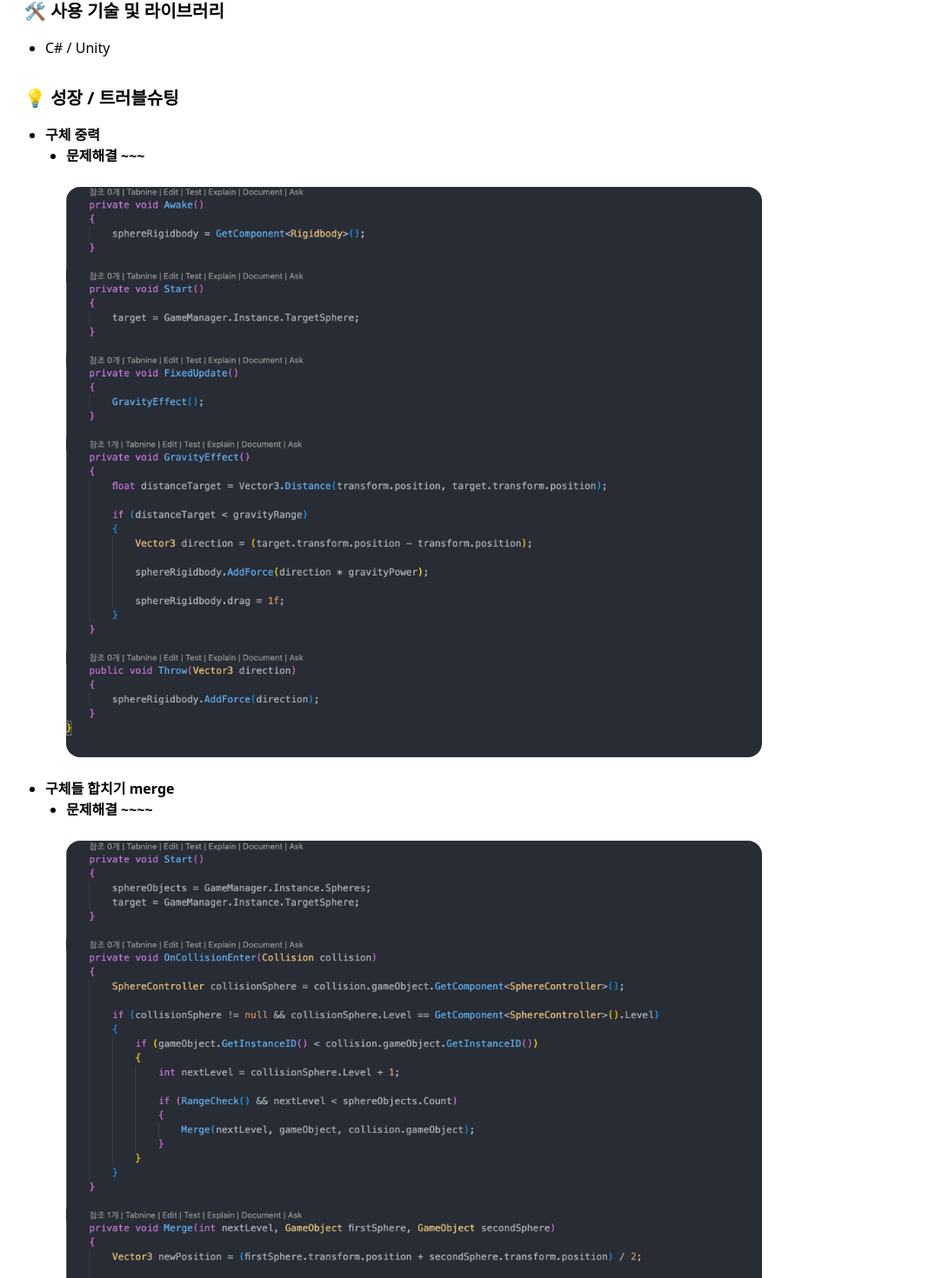
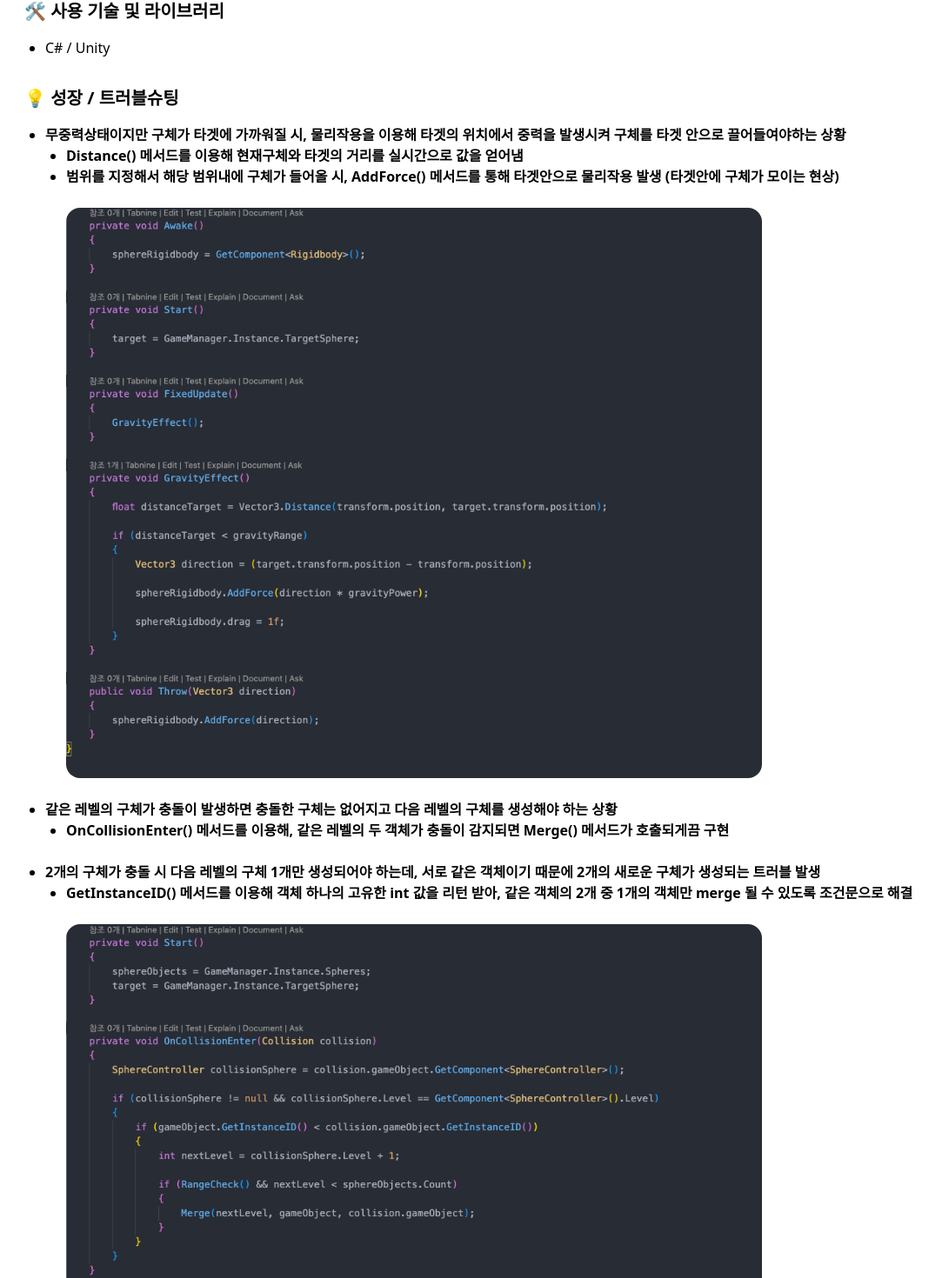
Before and after one commit to o220s/next-portfolio, a Next.js app: page /detail3 in a window 1280 px wide. Shown: the part 1073-2543 px from the top of the page at 87% size, without its empty margins (0-1083 px from the left). Built offline with nearby package versions, Linux system fonts and the light colour scheme.

Commit message:
feat : 트러블슈팅 기능설명추가

```diff
--- a/src/app/detail3/page.js
+++ b/src/app/detail3/page.js
@@ -56,7 +56,7 @@ export default function ProjectDetail() {
               </div>
               <div class="bg-orange-300 dark:bg-slate-700 p-4 rounded-2xl flex items-start">
                 <p>
-                  💡 같은 모양의 구체가 충돌하면 레벨업된 다른 구체가 생성,
+                  💡 같은 모양의 구체가 충돌하면 레벨 업된 다른 구체가 생성,
                   중력장 밖으로 구체가 튀어나갈 시 게임종료
                 </p>
               </div>
@@ -136,9 +136,21 @@ export default function ProjectDetail() {
             <strong>
               <ul className="list-disc pl-6">
                 <li>
-                  구체 중력
+                  무중력상태이지만 구체가 타겟에 가까워질 시, 물리작용을 이용해
+                  타겟의 위치에서 중력을 발생시켜 구체를 타겟 안으로
+                  끌어들여야하는 상황
                   <ul className="list-disc pl-6">
-                    <li>문제해결 ~~~</li>
+                    <li>
+                      Distance() 메서드를 이용해 현재구체와 타겟의 거리를
+                      실시간으로 값을 얻어냄
+                    </li>
+                  </ul>
+                  <ul className="list-disc pl-6">
+                    <li>
+                      범위를 지정해서 해당 범위내에 구체가 들어올 시, AddForce()
+                      메서드를 통해 타겟안으로 물리작용 발생 (타겟안에 구체가
+                      모이는 현상)
+                    </li>
                   </ul>
                   <ul className="list-disc pl-6">
                     <br />
@@ -154,9 +166,26 @@ export default function ProjectDetail() {
                 </li>
                 <br />
                 <li>
-                  구체들 합치기 merge
+                  같은 레벨의 구체가 충돌이 발생하면 충돌한 구체는 없어지고 다음
+                  레벨의 구체를 생성해야 하는 상황
                   <ul className="list-disc pl-6">
-                    <li>문제해결 ~~~~</li>
+                    <li>
+                      OnCollisionEnter() 메서드를 이용해, 같은 레벨의 두 객체가
+                      충돌이 감지되면 Merge() 메서드가 호출되게끔 구현
+                    </li>
+                  </ul>
+                </li>
+                <br />
+                <li>
+                  2개의 구체가 충돌 시 다음 레벨의 구체 1개만 생성되어야 하는데,
+                  서로 같은 객체이기 때문에 2개의 새로운 구체가 생성되는 트러블
+                  발생
+                  <ul className="list-disc pl-6">
+                    <li>
+                      GetInstanceID() 메서드를 이용해 객체 하나의 고유한 int
+                      값을 리턴 받아, 같은 객체의 2개 중 1개의 객체만 merge 될
+                      수 있도록 조건문으로 해결
+                    </li>
                   </ul>
                   <ul className="list-disc pl-6">
                     <br />
```
